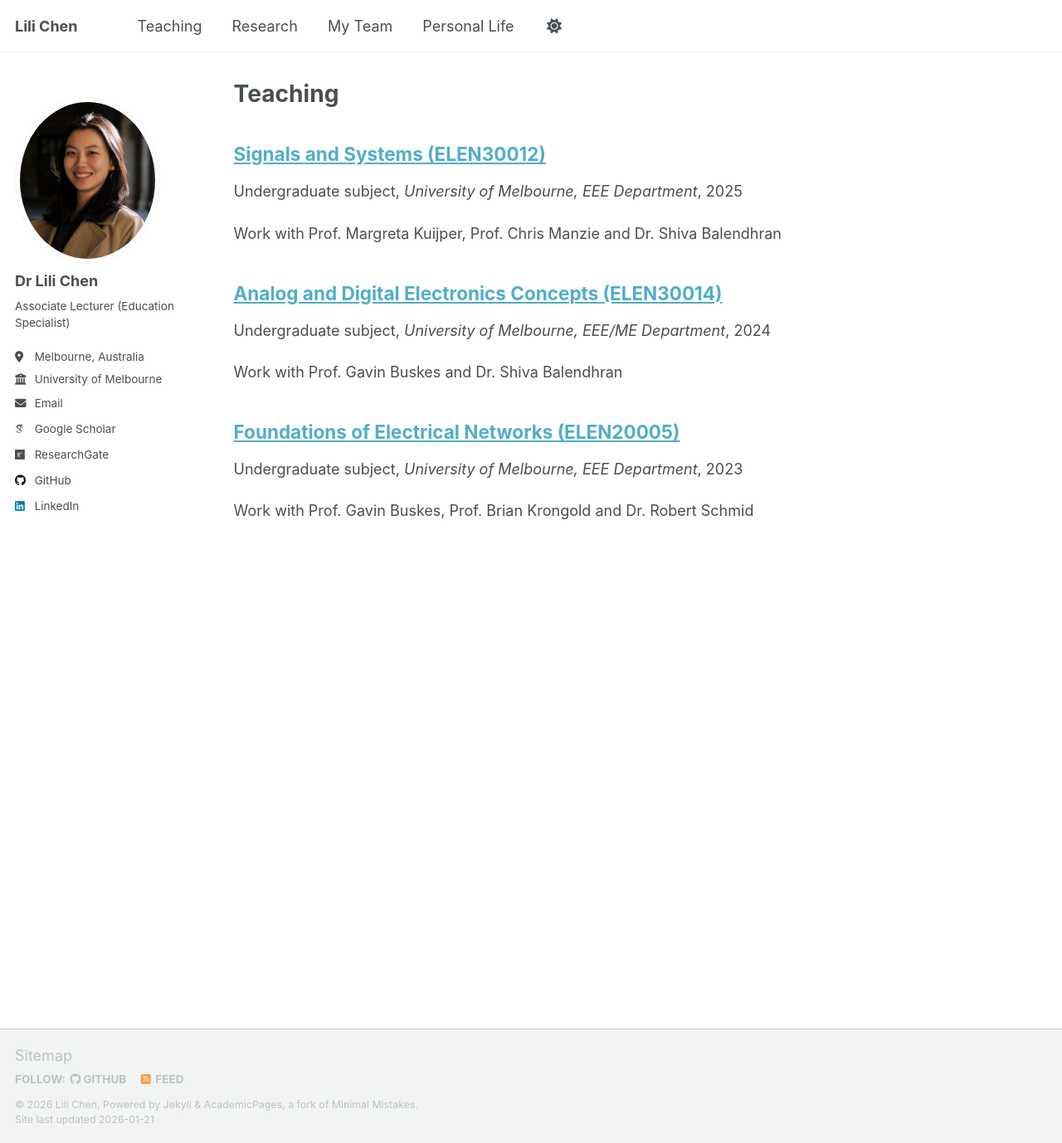
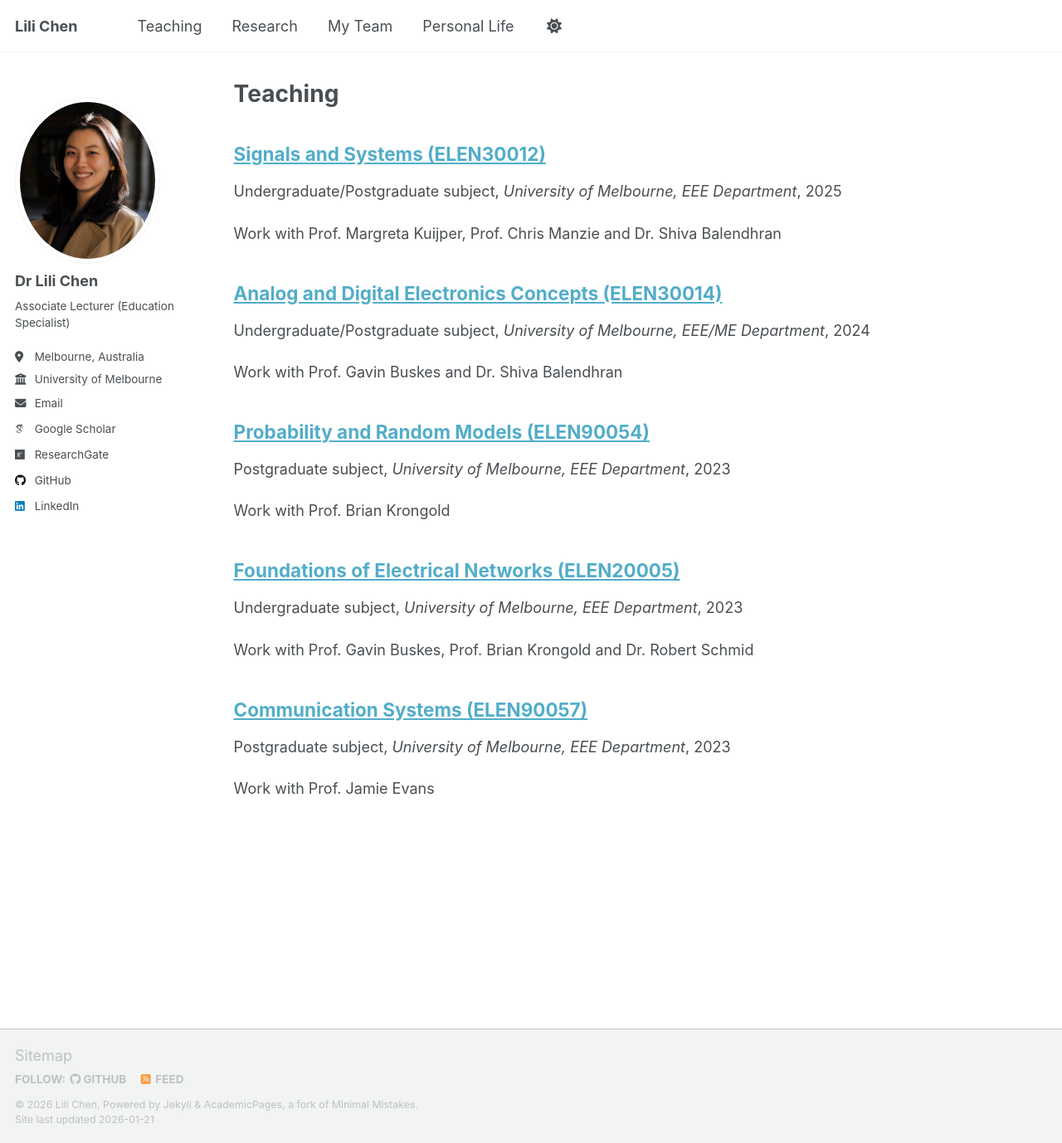
Before and after one commit to LilixChen/lilichen.github.io, a Jekyll site: the page built from _pages/teaching.html, in a window 1280 px wide and 1378 px high. Shown: the whole window at 83% size. Built offline with Jekyll 4.4.1, drawn with Linux system fonts in a browser that asks for light colours; some web fonts are replaced; a script that is not in the unit is left out; part of the change alters nothing that is shown.

Commit message:
add Comms and Pram

```diff
--- a/_teaching/ADEC.md
+++ b/_teaching/ADEC.md
@@ -1,7 +1,7 @@
 ---
 title: "Analog and Digital Electronics Concepts (ELEN30014)"
 collection: teaching
-type: "Undergraduate subject"
+type: "Undergraduate/Postgraduate subject"
 permalink: /teaching/ADEC
 venue: "University of Melbourne, EEE/ME Department"
 date: 2024-01-01
--- /dev/null
+++ b/_teaching/Comms.md
@@ -0,0 +1,26 @@
+---
+title: "Communication Systems (ELEN90057)"
+collection: teaching
+type: "Postgraduate subject"
+permalink: /teaching/Comms
+venue: "University of Melbourne, EEE Department"
+date: 2023-01-01
+location: "City, Country"
+---
+
+Work with Prof. Jamie Evans
+
+Topics include:
+
+Introduction to communication systems including historical developments and comparisons between analogue and digital communications.
+
+Review of assumed knowledge from linear algebra, signals and systems and probability and random processes.
+
+The sampling theorem, analog-to-digital conversion, complex baseband representation of passband signals, filtering of random processes, power spectral density, bandwidth of random signals, additive white Gaussian noise (AWGN), signal-to-noise ratio.
+
+Communication over baseband AWGN channels including modulation techniques (pulse amplitude modulation, orthogonal modulation), signal space representation, optimal detectors, matched filters, error probability calculations and bandwidth / power trade-off.
+
+Communication over passband AWGN channels including modulation techniques (phase shift keying, quadrature amplitude modulation and frequency shift keying), optimal coherent detectors, noncoherent detectors and error probability calculations.
+
+Communication over linear time-invariant channels including concepts of distortion, inter-symbol interference, pulse shaping, Nyquist’s criterion, equalization, sequence detection and the Viterbi algorithm.
+Synchronization including carrier, symbol and frame synchronization.
--- /dev/null
+++ b/_teaching/Pram.md
@@ -0,0 +1,27 @@
+---
+title: "Probability and Random Models (ELEN90054)"
+collection: teaching
+type: "Postgraduate subject"
+permalink: /teaching/Pram
+venue: "University of Melbourne, EEE Department"
+date: 2023-01-01
+location: "City, Country"
+---
+
+Work with Prof. Brian Krongold
+
+Topics include:
+
+Foundations – combinatorial analysis, axioms of probability, independence, conditional probability, Bayes’ rule;
+
+Random variables (rv’s)– definition; cumulative distribution, probability mass and probability density functions; expectation and variance; functions of an rv; important distributions and their properties and uses;
+
+Multiple random variables – joint cumulative distribution, probability mass and probability density functions; independent rv’s; correlation and covariance; conditional distributions and expectation; functions of several rv’s; jointly Gaussian rv’s; random vectors;
+
+Sums, inequalities and limit theorems – sums of rv’s, moment generating function; Markov and Chebychev inequalities; weak and strong laws of large numbers; the Central Limit Theorem;
+
+Decision testing - maximum likelihood, maximum a posterior, minimum cost and Neyman-Pearson rules; basic minimum mean-square error estimation;
+
+Stochastic processes – mean and autocorrelation functions, strict and wide-sense stationarity; ergodicity; important processes and their properties and uses;
+
+Introduction to Markov chains.
--- a/_teaching/SnS.md
+++ b/_teaching/SnS.md
@@ -1,7 +1,7 @@
 ---
 title: "Signals and Systems (ELEN30012)"
 collection: teaching
-type: "Undergraduate subject"
+type: "Undergraduate/Postgraduate subject"
 permalink: /teaching/SnS
 venue: "University of Melbourne, EEE Department"
 date: 2025-01-01
```
